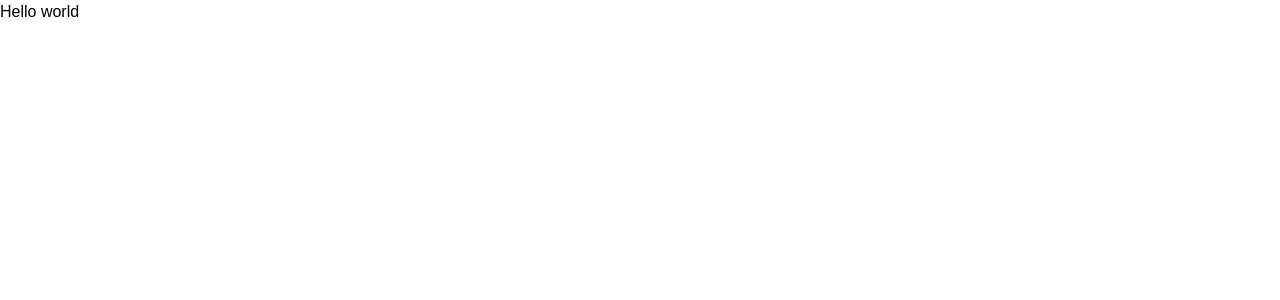
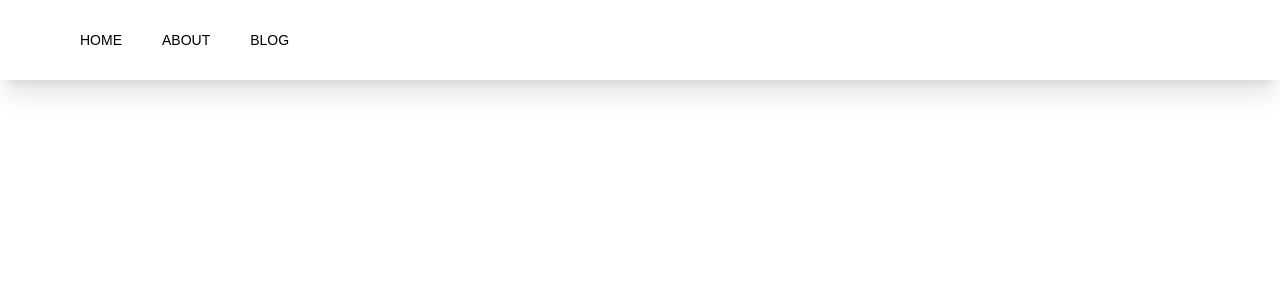
Before and after one commit to tdronkers04/portfolio-website, a Next.js app: page / in a window 1280 px wide. Shown: the top 300 px of the page. Built offline with nearby package versions, Linux system fonts and the light colour scheme.

Commit message:
navbar progress

```diff
--- a/components/Layout.js
+++ b/components/Layout.jsx
@@ -1,12 +1,12 @@
+import React from 'react'
 import Meta from './Meta'
+import Navbar from './Navbar'
 
 const Layout = ({ children }) => {
   return (
     <>
       <Meta />
-      <main>
-        <h1>Hello world</h1>
-      </main>
+      <Navbar />
     </>
   )
 }
--- a/components/Meta.js
+++ b/components/Meta.jsx
@@ -1,3 +1,4 @@
+import React from 'react'
 import Head from 'next/head'
 
 const Meta = ({ title, keywords, description }) => {
--- a/components/Navbar.js
+++ /dev/null
@@ -1,7 +0,0 @@
-const Navbar = () => {
-  return (
-    <p>insert code...</p>
-  )
-}
-
-export default Navbar
--- /dev/null
+++ b/components/Navbar.jsx
@@ -0,0 +1,29 @@
+import React from "react"
+import Image from "next/image"
+import Link from "next/link"
+import Navlogo from '../public/assets/hard-hat.png'
+
+const Navbar = () => {
+  return (
+    <div className="fixed w-full h-20 shadow-xl z-[100]">
+      <div className="flex justify-between items-center w-full h-full px-10 2xl:px-16">
+        {/* <Image src={Navlogo} alt="/" width='100' height='100'/>  */}
+        <div>
+          <ul className="hidden md:flex">
+            <Link href='/'>
+              <li className="ml-10 text-sm uppercase hover:border-b">Home</li>
+            </Link>
+            <Link href='/'>
+              <li className="ml-10 text-sm uppercase hover:border-b">About</li>
+            </Link>
+            <Link href='/'>
+              <li className="ml-10 text-sm uppercase hover:border-b">Blog</li>
+            </Link>
+          </ul>
+        </div>
+      </div>
+    </div>
+  )
+}
+
+export default Navbar
--- a/package.json
+++ b/package.json
@@ -11,7 +11,8 @@
   "dependencies": {
     "next": "12.2.5",
     "react": "18.2.0",
-    "react-dom": "18.2.0"
+    "react-dom": "18.2.0",
+    "react-icons": "^4.4.0"
   },
   "devDependencies": {
     "autoprefixer": "^10.4.8",
--- a/pages/index.js
+++ b/pages/index.js
@@ -10,8 +10,7 @@ export default function Home() {
         <meta name="description" content="Generated by create next app" />
         <link rel="icon" href="/favicon.ico" />
       </Head>
-
-
+      <Navbar />
     </div>
   )
 }
```
Also changed, not shown: public/assets/hard-hat.png (added), 1 other file (tests, documents, lock files or other folders).
